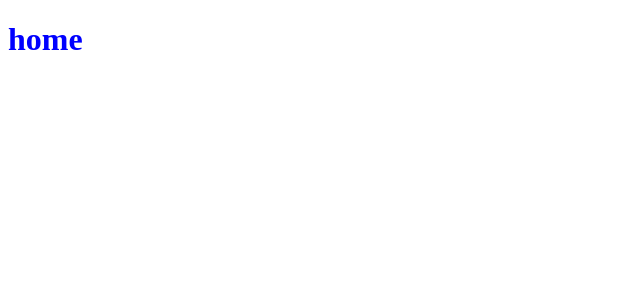
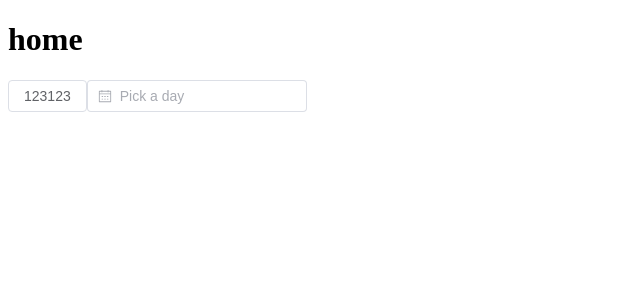
Before and after one commit to ZFenglin/vue3-vite-project, a Vue app: page / in a window 1280 px wide. Shown: the top 300 px of the page, without its empty margins (0-640 px from the left). Built offline with nearby package versions, Linux system fonts and the light colour scheme.

Commit message:
chore: elemnt-plus组件配置

```diff
--- a/package.json
+++ b/package.json
@@ -11,6 +11,7 @@
   },
   "dependencies": {
     "axios": "^0.26.1",
+    "element-plus": "^2.0.5",
     "vue": "^3.2.25",
     "vue-router": "^4.0.13",
     "vuex": "^4.0.2"
--- a/src/main.ts
+++ b/src/main.ts
@@ -3,8 +3,10 @@ import App from './App.vue'
 import router from './router'
 import { store, key } from './store'
 import './styles/index.scss'
+import elementPlus from './plugins/element-plus'
 
 createApp(App)
   .use(router)
   .use(store, key)
+  .use(elementPlus)
   .mount('#app')
--- /dev/null
+++ b/src/plugins/element-plus.ts
@@ -0,0 +1,17 @@
+// 安装
+// npm install element-plus --save
+// 按需引入
+// npm install -D unplugin-vue-components unplugin-auto-import
+
+import ElementPlus from 'element-plus'
+import 'element-plus/dist/index.css'
+import en from 'element-plus/es/locale/lang/en'
+import { App } from 'vue'
+
+export default {
+  install (app: App) {
+    app.use(ElementPlus, {
+      locale: en
+    })
+  }
+}
--- a/src/views/home/home-index.vue
+++ b/src/views/home/home-index.vue
@@ -1,8 +1,10 @@
 <template>
   <h1>home</h1>
+  <el-button>123123</el-button>
+  <el-date-picker
+    type="date"
+    placeholder="Pick a day"
+  />
 </template>
 <script setup lang="ts">
-// import User from '../../api/user'
-import User from '@/api/user'
-console.log(User)
 </script>
```
